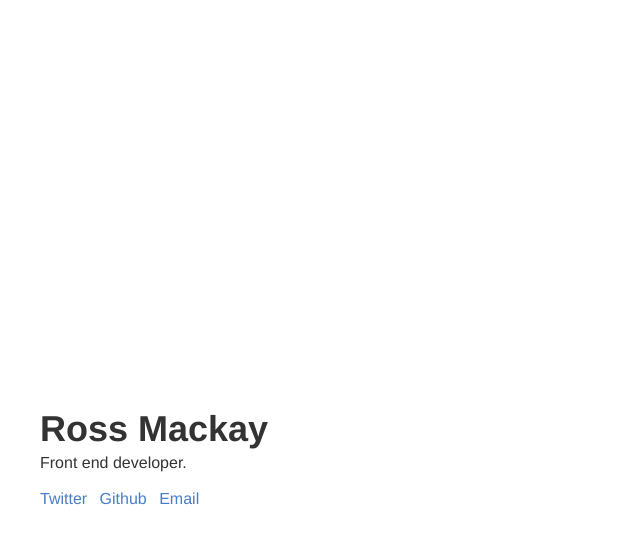
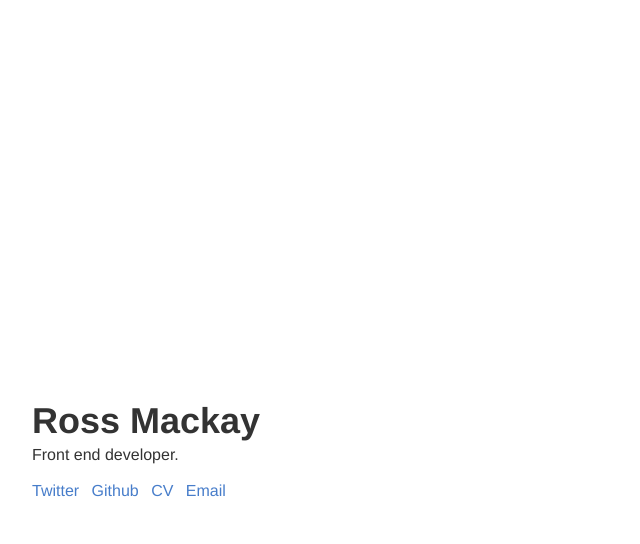
Before and after one commit to mcky/mcky.github.io, a Jekyll site: the page built from index.md, in a window 1280 px wide. Shown: the top 544 px of the page, without its empty margins (0-640 px from the left). Built offline with Jekyll 4.4.1, drawn with Linux system fonts in a browser that asks for light colours.

Commit message:
Layout changes

```diff
--- a/_includes/footer.html
+++ b/_includes/footer.html
@@ -1,13 +1,16 @@
 <footer class="footer">
 	<ul class="footer__social">
 		<li class="footer__social__item">
-			<a href="http://twitter.com/r_mcky">Twitter</a>
+			<a href="http://twitter.com/r_mcky" title="Twitter">Twitter</a>
 		</li>
 		<li class="footer__social__item">
-			<a href="http://twitter.com/r_mcky">Github</a>
+			<a href="https://github.com/mcky" title="Github">Github</a>
 		</li>
 		<li class="footer__social__item">
-			<a href="mailto:{{site.email}}">Email</a>
+			<a href="{{site.url}}/rossmackay-cv.pdf" title="CV">CV</a>
+		</li>
+		<li class="footer__social__item">
+			<a href="mailto:{{site.email}}" title="Email">Email</a>
 		</li>
 	</ul>
 </footer>
--- a/_includes/header.html
+++ b/_includes/header.html
@@ -1,15 +1,3 @@
 <header class="header">
-	<nav class="primaryNav">
-		<ul class="primaryNav__list">
-		{% for page in site.pages %}
-			{% if page.title %}
-				<!-- <li class="primaryNav__list__item"> -->
-					<!-- <a class="page-link" href="{{ page.url | prepend: site.baseurl }}">{{ page.title }}</a> -->
-				<!-- </li> -->
-			{% endif %}
-		{% endfor %}
-		</ul>
-	</nav>
-
 	<h1>{{site.title}}</h1>
 </header>
--- a/_layouts/default.html
+++ b/_layouts/default.html
@@ -2,12 +2,14 @@
 <html>
 	{% include head.html %}
 	<body>
-		{% include header.html %}
+		<div class="wrapper">
+			{% include header.html %}
 
-		<main class="main">
-			{{ content }}
-		</main>
+			<main class="main">
+				{{ content }}
+			</main>
 
-		{% include footer.html %}
+			{% include footer.html %}
+		</div>
 	</body>
 </html>
--- a/assets/_scss/partials/_base.scss
+++ b/assets/_scss/partials/_base.scss
@@ -1,8 +1,11 @@
-body {
+.wrapper {
 	position: absolute;
 	top: 50%;
 	left: 2rem;
 	transform: translateY(-50%);
+}
+html {
+	position: initial!important;
 }
 .main,
 .header,
--- a/assets/style.css
+++ b/assets/style.css
@@ -234,13 +234,16 @@
   -moz-box-sizing: border-box;
   box-sizing: border-box; }
 
-body {
+.wrapper {
   position: absolute;
   top: 50%;
   left: 2rem;
   -webkit-transform: translateY(-50%);
   -ms-transform: translateY(-50%);
   transform: translateY(-50%); }
+
+html {
+  position: initial !important; }
 
 .main, .header, .footer {
   max-width: 68em;
```
